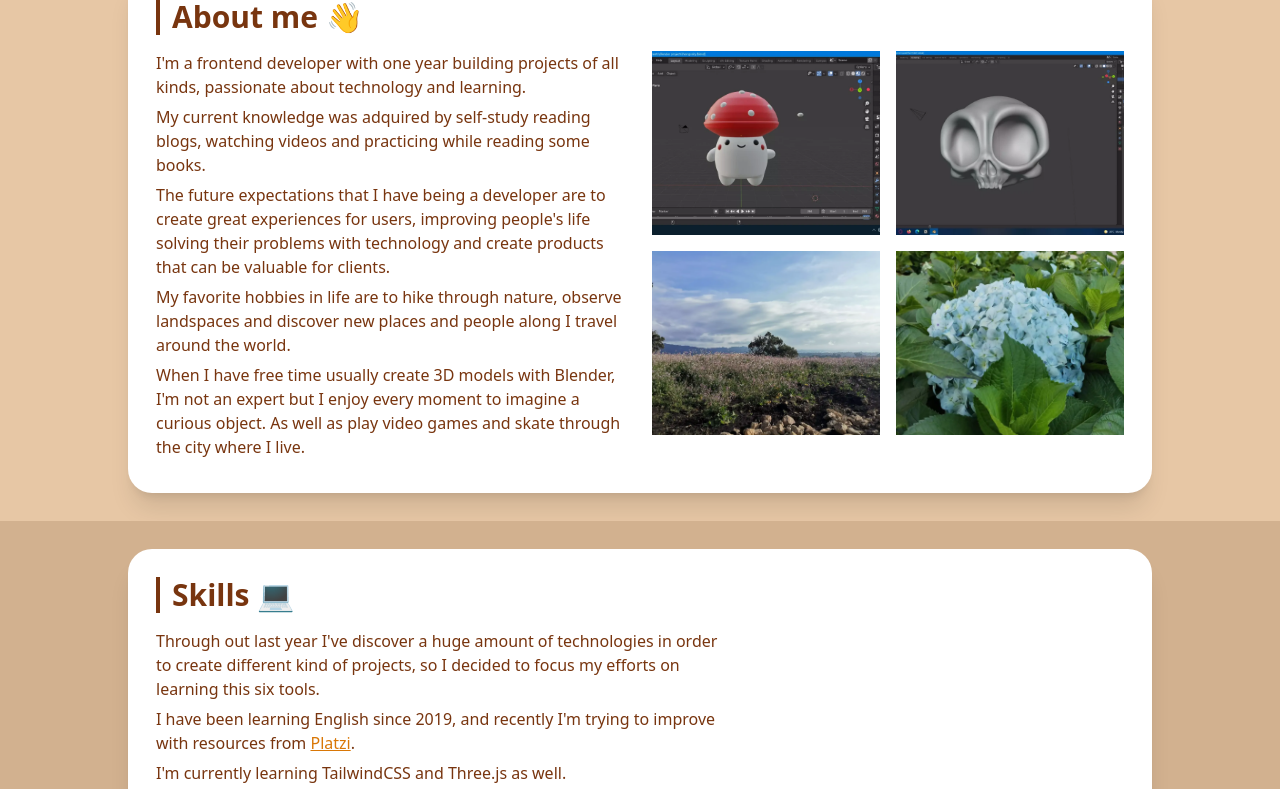
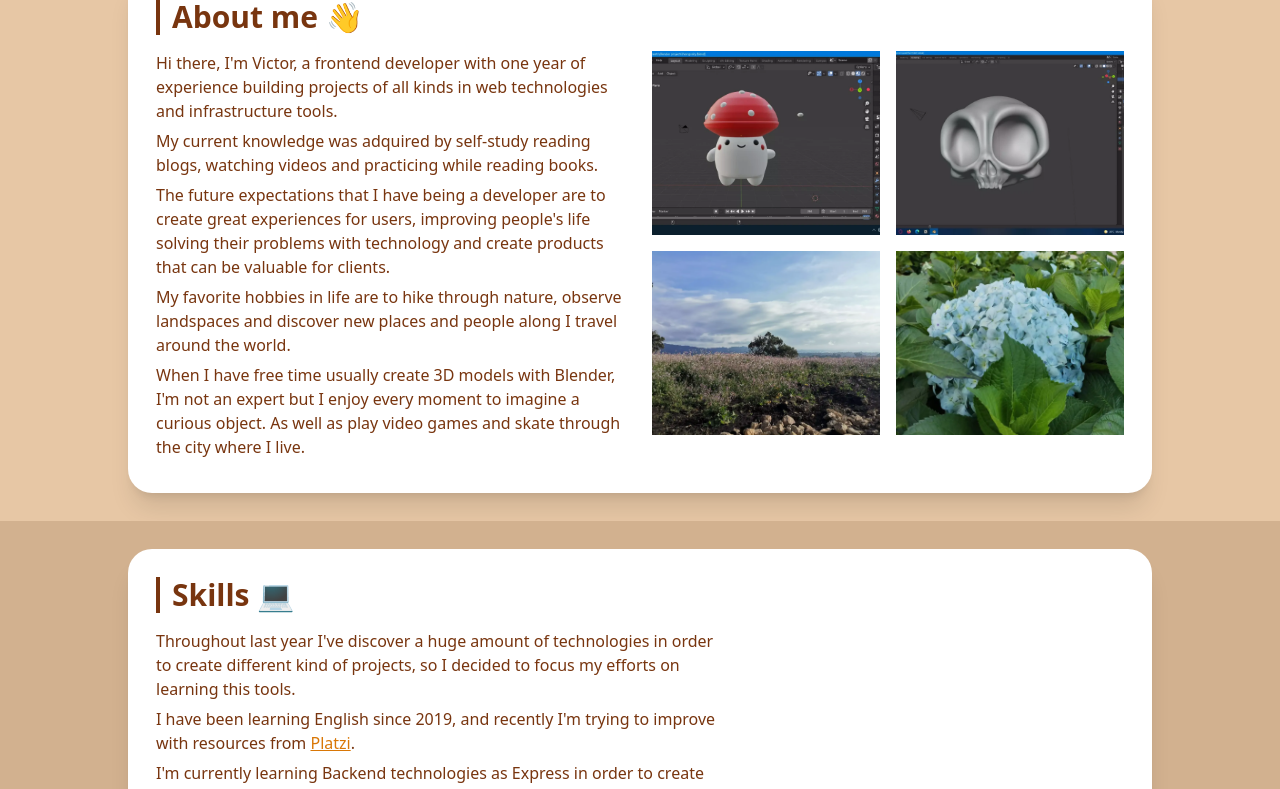
Before and after one commit to VictorCar86/Portfolio, a React app: page / in a window 1280 px wide. Shown: the part 857-1646 px from the top of the page. Built offline with nearby package versions, Linux system fonts and the light colour scheme; what tailwindcss-animatecss would draw is missing.

Commit message:
Create languages options for the entire page and add new technologies

```diff
--- a/src/containers/AboutMe.jsx
+++ b/src/containers/AboutMe.jsx
@@ -10,8 +10,8 @@ const AboutMe = () => {
     <InfoSection title="About me 👋" bgColor='bg-cream-200' customId='about'>
       <div className='grid grid-cols-1 md:grid-cols-2 justify-around gap-6'>
         <div>
-          <p className='mb-1.5'>I'm a frontend developer with one year building projects of all kinds, passionate about technology and learning.</p>
-          <p className='mb-1.5'>My current knowledge was adquired by self-study reading blogs, watching videos and practicing while reading some books.</p>
+          <p className='mb-1.5'>Hi there, I'm Victor, a frontend developer with one year of experience building projects of all kinds in web technologies and infrastructure tools.</p>
+          <p className='mb-1.5'>My current knowledge was adquired by self-study reading blogs, watching videos and practicing while reading books.</p>
           <p className='mb-1.5'>The future expectations that I have being a developer are to create great experiences for users, improving people's life solving their problems with technology and create products that can be valuable for clients.</p>
           <p className='mb-1.5'>My favorite hobbies in life are to hike through nature, observe landspaces and discover new places and people along I travel around the world.</p>
           <p className='mb-1.5'>When I have free time usually create 3D models with Blender, I'm not an expert but I enjoy every moment to imagine a curious object. As well as play video games and skate through the city where I live.</p>
--- a/src/containers/Skills.jsx
+++ b/src/containers/Skills.jsx
@@ -19,7 +19,7 @@ const Skills = () => {
   return (
     <InfoSection title='Skills 💻' bgColor='bg-cream-300' customId='skills'>
         <p className='max-w-xl mb-1.5'>
-          Through out last year I've discover a huge amount of technologies in order to create different kind of projects, so I decided to focus my efforts on learning this six tools.
+          Throughout last year I've discover a huge amount of technologies in order to create different kind of projects, so I decided to focus my efforts on learning this tools.
         </p>
         <p className='max-w-xl mb-1.5'>
           I have been learning English since 2019, and recently I'm trying to improve with resources from&nbsp;
@@ -33,7 +33,7 @@ const Skills = () => {
           </a>.
         </p>
         <p className='max-w-xl mb-1.5'>
-          I'm currently learning TailwindCSS and Three.js as well.
+          I'm currently learning Backend technologies as Express in order to create more complete web pages as well as create APIs REST and CRUD applications with MySQL to reach a better understanding of what means to build an entire and functional program.
         </p>
         <h3 className='text-xl font-bold my-3'>Tools:</h3>
         <div className='relative h-auto mx-auto my-6 font-bold md:text-xl text-center'>
```
